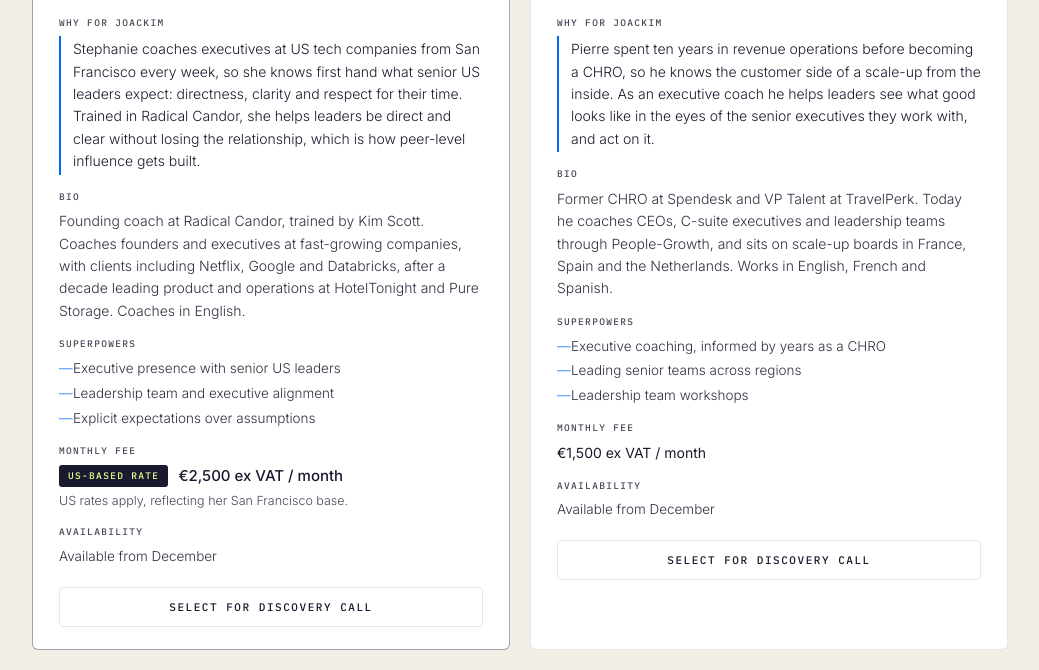
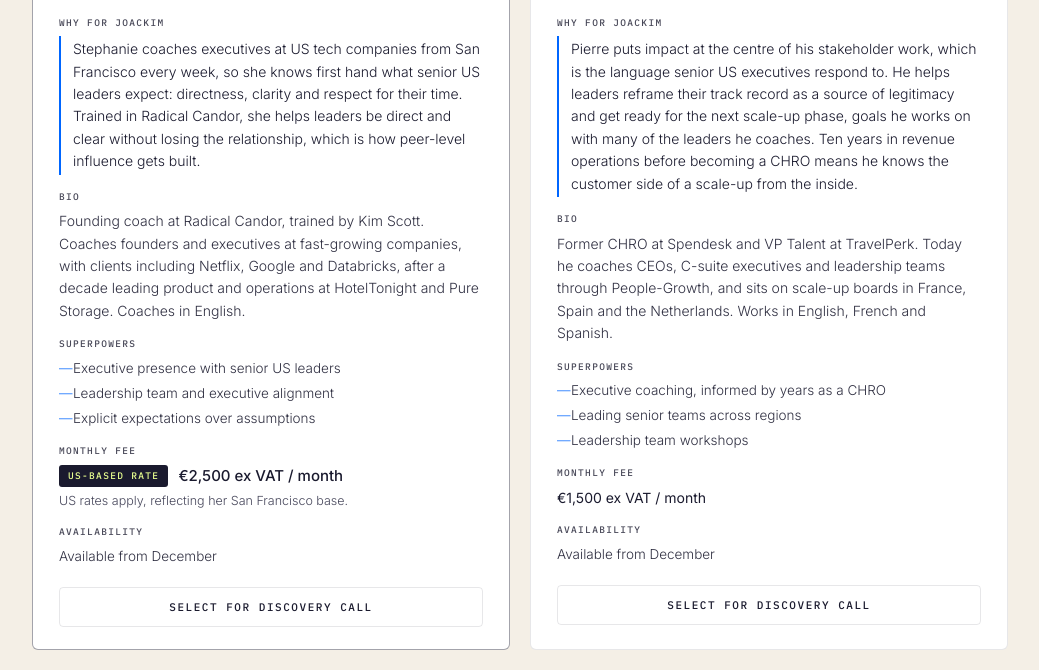
Before and after one commit to benoit-squadra/squadra-pitches, a plain HTML site: page scoreplay-joackim/index.html in a window 1280 px wide. Shown: the part 2084-2754 px from the top of the page, without its empty margins (120-1159 px from the left). Drawn offline with Linux system fonts and the light colour scheme.

Commit message:
Joackim page: Pierre why-fit from his opt-in
Co-Authored-By: Claude Opus 5.5 <noreply@anthropic.com>
Claude-Session: https://claude.ai/code/session_018oXRkmjPNPpS33ovMzHbUe

```diff
--- a/scoreplay-joackim/index.html
+++ b/scoreplay-joackim/index.html
@@ -311,7 +311,7 @@ nav{position:relative;overflow:hidden;}
           <a href="https://www.linkedin.com/in/pierre-verstraeten-4a25741/" target="_blank" rel="noopener" class="coach-linkedin">LinkedIn profile →</a>
         </div>
       </div>
-      <div class="coach-section-label">Why for Joackim</div><div class="coach-why">Pierre spent ten years in revenue operations before becoming a CHRO, so he knows the customer side of a scale-up from the inside. As an executive coach he helps leaders see what good looks like in the eyes of the senior executives they work with, and act on it.</div>
+      <div class="coach-section-label">Why for Joackim</div><div class="coach-why">Pierre puts impact at the centre of his stakeholder work, which is the language senior US executives respond to. He helps leaders reframe their track record as a source of legitimacy and get ready for the next scale-up phase, goals he works on with many of the leaders he coaches. Ten years in revenue operations before becoming a CHRO means he knows the customer side of a scale-up from the inside.</div>
       <div class="coach-section-label">Bio</div>
       <div class="coach-bio">Former CHRO at Spendesk and VP Talent at TravelPerk. Today he coaches CEOs, C-suite executives and leadership teams through People-Growth, and sits on scale-up boards in France, Spain and the Netherlands. Works in English, French and Spanish.</div>
       <div class="coach-section-label">Superpowers</div>
```
